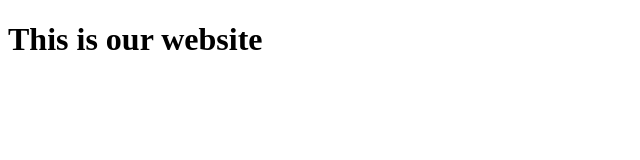
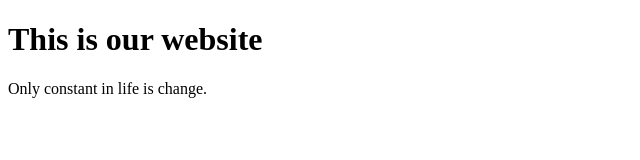
Before and after one commit to smtsuchi/python_prework, a plain HTML site: page index.html in a window 1280 px wide. Shown: the whole page, without its empty margins (0-640 px from the left). Drawn offline with Linux system fonts and the light colour scheme.

Commit message:
after working with dylan

```diff
--- a/index.html
+++ b/index.html
@@ -8,5 +8,6 @@
 </head>
 <body>
     <h1>This is our website</h1>
+    <p>Only constant in life is change.</p>
 </body>
 </html>
```
